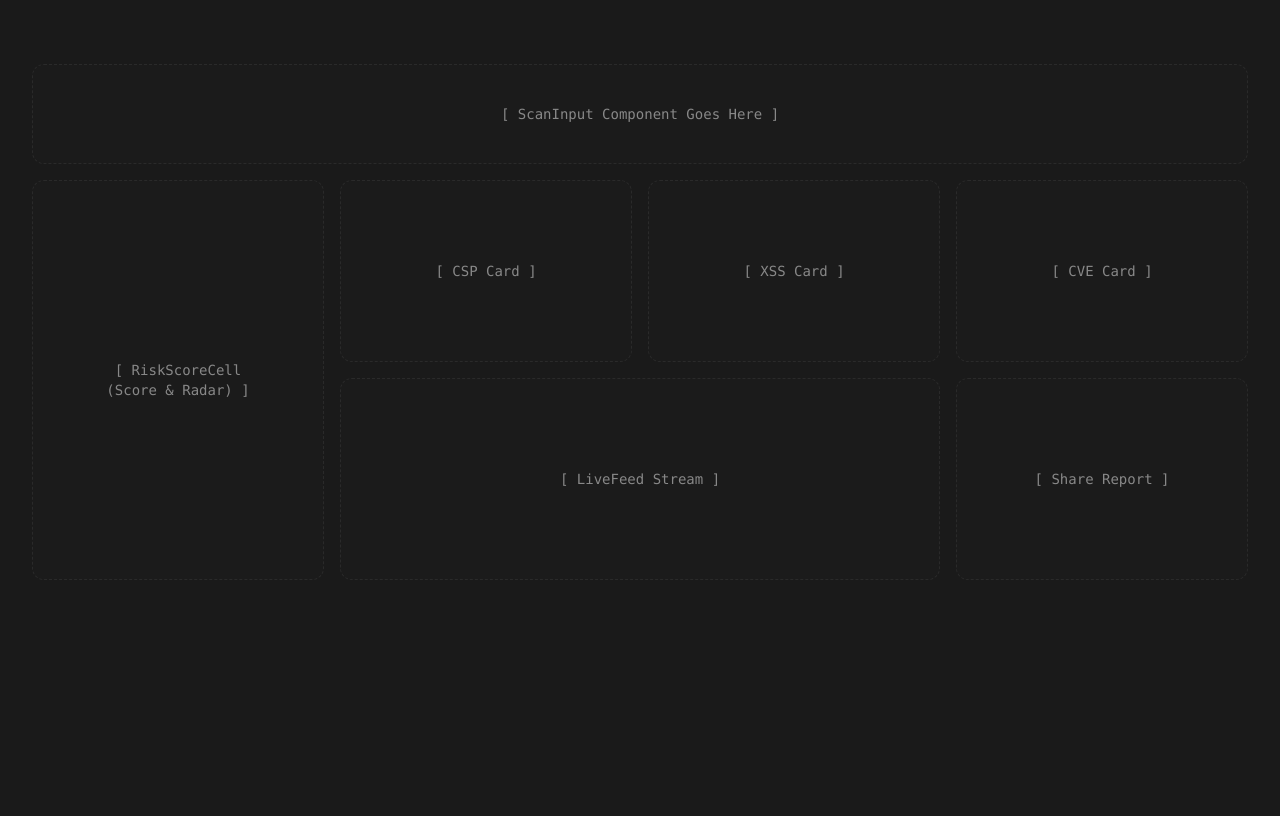
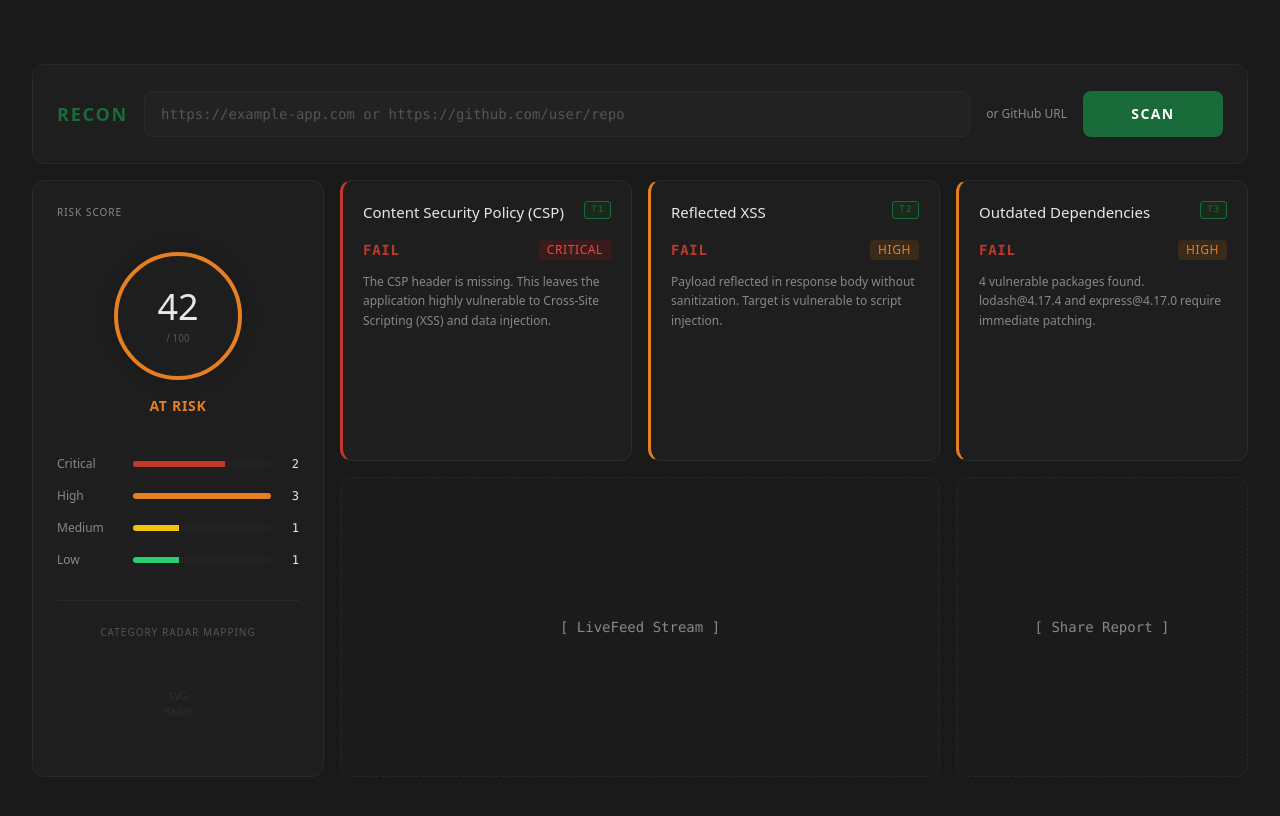
Before and after one commit to NAS-24/devlynix-buildathon-vuln-scanner, a Next.js app in the folder frontend/: page / in a window 1280 px wide. Shown: the top 816 px of the page. Built offline with nearby package versions, Linux system fonts and the light colour scheme.

Commit message:
feat(ui): implement RiskScoreCell, VulnCards, and assemble BentoGrid layout

```diff
--- a/frontend/components/BentoGrid.tsx
+++ b/frontend/components/BentoGrid.tsx
@@ -1,36 +1,66 @@
+
+'use client';
+
 import React from 'react';
+import VulnCard from './VulnCard';
+import ScanInput from './ScanInput';
+import RiskScoreCell from './RiskScoreCell';
+
+// Temporary dummy data to test the UI before we wire the FastAPI backend
+const DUMMY_RESULTS = [
+  {
+    check_name: 'Content Security Policy (CSP)',
+    severity: 'Critical' as const,
+    status: 'FAIL' as const,
+    description: 'The CSP header is missing. This leaves the application highly vulnerable to Cross-Site Scripting (XSS) and data injection.',
+    tier: 1 as const,
+  },
+  {
+    check_name: 'Reflected XSS',
+    severity: 'High' as const,
+    status: 'FAIL' as const,
+    description: 'Payload reflected in response body without sanitization. Target is vulnerable to script injection.',
+    tier: 2 as const,
+  },
+  {
+    check_name: 'Outdated Dependencies',
+    severity: 'High' as const,
+    status: 'FAIL' as const,
+    description: '4 vulnerable packages found. lodash@4.17.4 and express@4.17.0 require immediate patching.',
+    tier: 3 as const,
+  }
+];
 
 export default function BentoGrid() {
   return (
     <div className="w-full max-w-7xl mx-auto p-4 md:p-8">
-      {/* The Core Grid
-        Mobile: 1 column
-        Desktop: 4 columns, auto rows
-      */}
       <div className="grid grid-cols-1 md:grid-cols-4 gap-4 auto-rows-min">
 
-        {/* ROW 1: Top Bar (Spans all 4 columns) */}
-        <div className="col-span-1 md:col-span-4 min-h-[100px] border border-dashed border-recon-borderDefault rounded-xl bg-recon-bgCard/30 flex items-center justify-center">
-          <span className="text-recon-textMuted font-mono text-sm">[ ScanInput Component Goes Here ]</span>
+        {/* ROW 1: Top Bar */}
+        <div className="col-span-1 md:col-span-4">
+          <ScanInput onScan={(url) => console.log('Scanning:', url)} />
         </div>
 
-        {/* ROW 2: Risk Score (Spans 1 col, 2 rows tall) */}
-        <div className="col-span-1 md:row-span-2 min-h-[400px] border border-dashed border-recon-borderDefault rounded-xl bg-recon-bgCard/30 flex items-center justify-center">
-          <span className="text-recon-textMuted font-mono text-sm text-center">[ RiskScoreCell <br/> (Score & Radar) ]</span>
+        {/* ROW 2: Risk Score Placeholder */}
+        <div className="col-span-1 md:row-span-2">
+          <RiskScoreCell
+            score={42}
+            counts={{ critical: 2, high: 3, medium: 1, low: 1 }}
+          />
         </div>
 
-        {/* ROW 2: The 3 Vulnerability Cards */}
-        <div className="col-span-1 min-h-[180px] border border-dashed border-recon-borderDefault rounded-xl bg-recon-bgCard/30 flex items-center justify-center">
-          <span className="text-recon-textMuted font-mono text-sm">[ CSP Card ]</span>
+        {/* ROW 2: Vulnerability Cards */}
+        <div className="col-span-1">
+          <VulnCard result={DUMMY_RESULTS[0]} />
         </div>
-        <div className="col-span-1 min-h-[180px] border border-dashed border-recon-borderDefault rounded-xl bg-recon-bgCard/30 flex items-center justify-center">
-          <span className="text-recon-textMuted font-mono text-sm">[ XSS Card ]</span>
+        <div className="col-span-1">
+          <VulnCard result={DUMMY_RESULTS[1]} />
         </div>
-        <div className="col-span-1 min-h-[180px] border border-dashed border-recon-borderDefault rounded-xl bg-recon-bgCard/30 flex items-center justify-center">
-          <span className="text-recon-textMuted font-mono text-sm">[ CVE Card ]</span>
+        <div className="col-span-1">
+          <VulnCard result={DUMMY_RESULTS[2]} />
         </div>
 
-        {/* ROW 3: Live Feed & Share Report */}
+        {/* ROW 3: Live Feed & Share Report Placeholders */}
         <div className="col-span-1 md:col-span-2 min-h-[200px] border border-dashed border-recon-borderDefault rounded-xl bg-recon-bgCard/30 flex items-center justify-center">
           <span className="text-recon-textMuted font-mono text-sm">[ LiveFeed Stream ]</span>
         </div>
--- /dev/null
+++ b/frontend/components/RiskScoreCell.tsx
@@ -0,0 +1,83 @@
+import React from 'react';
+
+interface RiskScoreProps {
+  score: number;
+  counts: {
+    critical: number;
+    high: number;
+    medium: number;
+    low: number;
+  };
+}
+
+export default function RiskScoreCell({ score, counts }: RiskScoreProps) {
+
+  let ringColor = 'border-recon-critRed';
+  let textColor = 'text-recon-critRed';
+  let statusText = 'CRITICAL';
+
+  if (score >= 80) {
+    ringColor = 'border-recon-lowGreen';
+    textColor = 'text-recon-lowGreen';
+    statusText = 'SECURE';
+  } else if (score >= 40) {
+    ringColor = 'border-recon-highOrange';
+    textColor = 'text-recon-highOrange';
+    statusText = 'AT RISK';
+  }
+
+
+  const maxCount = Math.max(counts.critical, counts.high, counts.medium, counts.low, 1);
+
+  return (
+    <div className="h-full w-full p-6 rounded-xl bg-recon-bgCard border border-recon-borderDefault flex flex-col items-center relative overflow-hidden transition-colors hover:border-recon-borderHover">
+      <h2 className="text-recon-textMuted text-[10px] uppercase tracking-widest w-full text-left mb-8">Risk Score</h2>
+
+      {/* Circular Score Ring */}
+      <div className={`w-32 h-32 rounded-full border-[4px] ${ringColor} flex flex-col items-center justify-center mb-4 shadow-[0_0_20px_rgba(0,0,0,0.2)]`}>
+        <span className="text-4xl font-medium text-recon-textPrimary">{score}</span>
+        <span className="text-[10px] text-recon-textHint mt-1">/ 100</span>
+      </div>
+
+
+      <span className={`text-sm font-bold tracking-wider mb-10 uppercase ${textColor}`}>
+        {statusText}
+      </span>
+
+
+      <div className="w-full flex flex-col gap-4 mt-auto z-10">
+        <BarRow label="Critical" count={counts.critical} max={maxCount} color="bg-recon-critRed" />
+        <BarRow label="High" count={counts.high} max={maxCount} color="bg-recon-highOrange" />
+        <BarRow label="Medium" count={counts.medium} max={maxCount} color="bg-recon-medYellow" />
+        <BarRow label="Low" count={counts.low} max={maxCount} color="bg-recon-lowGreen" />
+      </div>
+
+
+      <div className="w-full mt-8 pt-6 border-t border-recon-borderDefault flex flex-col items-center">
+         <span className="text-recon-textMuted text-[10px] uppercase tracking-widest mb-4 opacity-50">Category Radar Mapping</span>
+         <div className="w-24 h-24 border border-dashed border-recon-borderDefault rounded-full flex items-center justify-center opacity-30">
+            <span className="text-recon-textHint text-[10px] text-center">SVG<br/>Radar</span>
+         </div>
+      </div>
+    </div>
+  );
+}
+
+// Internal sub-component for the horizontal bars
+function BarRow({ label, count, max, color }: { label: string, count: number, max: number, color: string }) {
+  // Ensure the bar has at least a 5% sliver of width if the count is > 0 so it's visible
+  const widthPercent = count === 0 ? 0 : Math.max(5, (count / max) * 100);
+
+  return (
+    <div className="flex items-center text-xs">
+      <span className="w-16 text-recon-textMuted">{label}</span>
+      <div className="flex-1 h-1.5 bg-recon-bgSurface rounded-full overflow-hidden mx-3">
+        <div
+          className={`h-full ${color} transition-all duration-1000 ease-out`}
+          style={{ width: `${widthPercent}%` }}
+        ></div>
+      </div>
+      <span className="w-4 text-right text-recon-textPrimary font-mono">{count}</span>
+    </div>
+  );
+}
--- /dev/null
+++ b/frontend/components/ScanInput.tsx
@@ -0,0 +1,54 @@
+'use client';
+import React, { useState } from 'react';
+
+export default function ScanInput({ onScan }: { onScan: (url: string) => void }) {
+  const [targetUrl, setTargetUrl] = useState('');
+  const [isLoading, setIsLoading] = useState(false);
+
+  const handleSubmit = (e: React.FormEvent) => {
+    e.preventDefault();
+    if (targetUrl) {
+      setIsLoading(true);
+      onScan(targetUrl);
+      // Simulate a quick scan delay for the UI mockup phase
+      setTimeout(() => setIsLoading(false), 2000);
+    }
+  };
+
+  return (
+    <div className="w-full h-full min-h-[100px] flex items-center justify-between p-6 bg-recon-bgCard border border-recon-borderDefault rounded-xl hover:border-recon-borderHover transition-colors">
+      <div className="flex items-center gap-4 w-full">
+        {/* Brand Logo */}
+        <span className="text-recon-accentGreen font-bold tracking-widest text-lg hidden md:block">
+          RECON
+        </span>
+
+        {/* Search Form */}
+        <form onSubmit={handleSubmit} className="flex-1 flex flex-col sm:flex-row gap-4 items-center">
+          <input
+            type="text"
+            value={targetUrl}
+            onChange={(e) => setTargetUrl(e.target.value)}
+            placeholder="https://example-app.com or https://github.com/user/repo"
+            className="flex-1 w-full bg-recon-bgSurface border border-recon-borderDefault text-recon-textPrimary px-4 py-3 rounded-lg focus:outline-none focus:border-recon-accentGreen focus:ring-1 focus:ring-recon-accentGreen font-mono text-sm placeholder-recon-textHint transition-all"
+            required
+          />
+          <span className="text-recon-textMuted text-xs hidden lg:block whitespace-nowrap">
+            or GitHub URL
+          </span>
+          <button
+            type="submit"
+            disabled={isLoading}
+            className={`w-full sm:w-auto px-8 py-3 rounded-lg font-bold tracking-widest text-sm transition-all duration-200 uppercase flex items-center justify-center min-w-[140px] ${
+              isLoading
+                ? 'bg-recon-bgSurface text-recon-textMuted cursor-not-allowed border border-recon-borderDefault'
+                : 'bg-recon-accentGreen hover:bg-recon-accentGreenLight text-white border border-transparent'
+            }`}
+          >
+            {isLoading ? 'SCANNING...' : 'SCAN'}
+          </button>
+        </form>
+      </div>
+    </div>
+  );
+}
--- /dev/null
+++ b/frontend/components/VulnCard.tsx
@@ -0,0 +1,78 @@
+'use client';
+import React, { useState } from 'react';
+import SeverityBadge from './SeverityBadge';
+import TierBadge from './TierBadge';
+
+
+interface ScanResult {
+  check_name: string;
+  severity: 'Critical' | 'High' | 'Medium' | 'Low' | 'Pass';
+  status: 'PASS' | 'FAIL' | 'WARNING';
+  description: string;
+  tier: 1 | 2 | 3;
+}
+
+export default function VulnCard({ result }: { result: ScanResult }) {
+  const [isOpen, setIsOpen] = useState(false);
+
+
+  const borderColors = {
+    Critical: 'border-l-recon-critRed',
+    High: 'border-l-recon-highOrange',
+    Medium: 'border-l-recon-medYellow',
+    Low: 'border-l-recon-lowGreen',
+    Pass: 'border-l-recon-lowGreen',
+  };
+
+  return (
+    <div
+      onClick={() => setIsOpen(true)}
+      className={`relative h-full min-h-[180px] p-5 rounded-xl bg-recon-bgCard border border-recon-borderDefault hover:border-recon-borderHover hover:bg-[#1E2A20] transition-all duration-200 cursor-pointer overflow-hidden border-l-[3px] ${borderColors[result.severity]}`}
+    >
+      {/* Top Row */}
+      <div className="flex justify-between items-start mb-4">
+        <h3 className="text-recon-textPrimary font-medium text-[15px]">{result.check_name}</h3>
+        <TierBadge tier={result.tier} />
+      </div>
+
+      {/* Middle Row */}
+      <div className="flex justify-between items-center mb-3">
+        <span className={`font-mono text-sm font-semibold tracking-wider ${result.status === 'PASS' ? 'text-recon-lowGreen' : 'text-recon-critRed'}`}>
+          {result.status}
+        </span>
+        <SeverityBadge severity={result.severity} />
+      </div>
+
+      {/* Bottom Row */}
+      <p className="text-recon-textMuted text-xs leading-relaxed line-clamp-3">
+        {result.description}
+      </p>
+
+      {/* Detail Panel Overlay (The "Solve" System) */}
+      {isOpen && (
+        <div
+          className="absolute inset-0 z-10 bg-[#1A2A1E] border border-recon-accentGreen p-5 flex flex-col cursor-default"
+          onClick={(e) => e.stopPropagation()} // Prevent clicks from bleeding through
+        >
+          <div className="flex justify-between items-start mb-4">
+            <h3 className="text-recon-textPrimary font-medium text-[15px]">{result.check_name}</h3>
+            <button
+              onClick={(e) => { e.stopPropagation(); setIsOpen(false); }}
+              className="text-recon-textMuted hover:text-recon-textPrimary transition-colors"
+            >
+              ✕
+            </button>
+          </div>
+
+          <p className="text-xs text-recon-textMuted mb-auto leading-relaxed">
+            Detailed explanation and OWASP references will appear here. The Solve modes (Guide Me / Direct Me / Fix It For Me) are coming next.
+          </p>
+
+          <button className="mt-4 w-full bg-recon-accentGreen text-white text-xs font-bold tracking-widest uppercase py-3 rounded uppercase hover:bg-recon-accentGreenLight transition-colors flex items-center justify-center gap-2">
+            <span>🔧</span> SOLVE THIS
+          </button>
+        </div>
+      )}
+    </div>
+  );
+}
```
